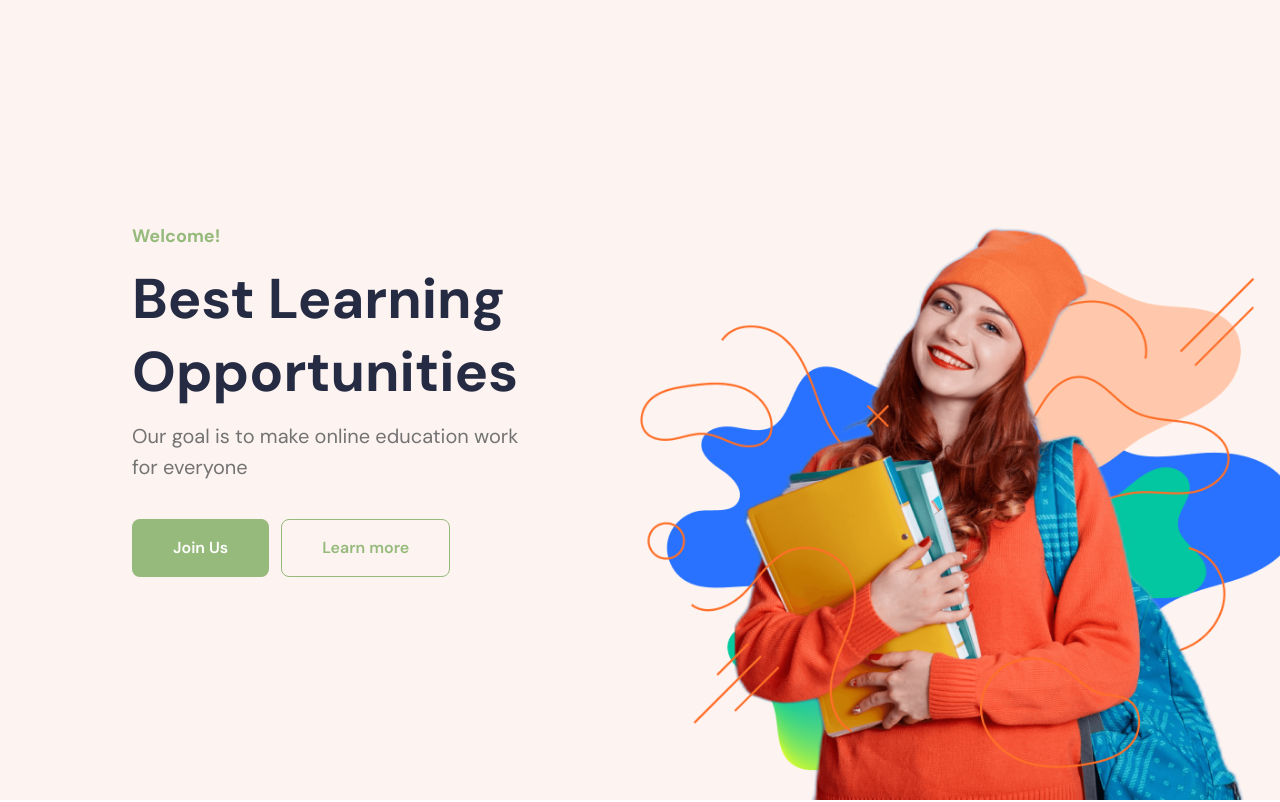
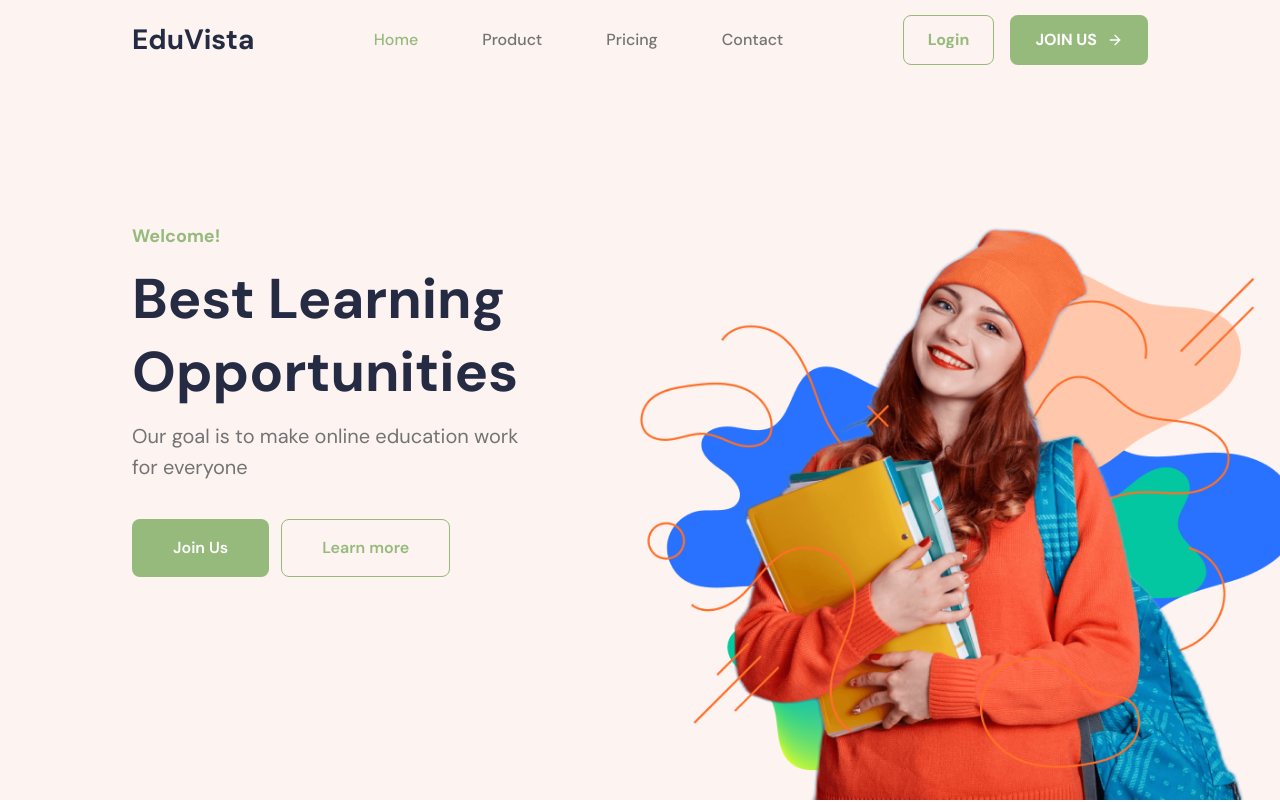
Before and after one commit to pg147/quv-frontend-assignment, a React (Vite) app: page / in a window 1280 px wide. Shown: the top 802 px of the page. Built offline with nearby package versions, Linux system fonts and the light colour scheme.

Commit message:
add: navbar with mobile drawer

```diff
--- a/src/App.tsx
+++ b/src/App.tsx
@@ -1,5 +1,5 @@
 // UI Components
-import { Footer } from "./components";
+import { Footer, Navbar } from "./components";
 
 // Sections
 import HeroSection from "./sections/HeroSection.tsx";
@@ -10,6 +10,8 @@ import InstructorsProfileSection from "./sections/InstructorsProfileSection.tsx"
 export default function App() {
     return(
         <>
+            <Navbar />
+
             <main>
                 <HeroSection />
                 <FeaturesSection />
--- /dev/null
+++ b/src/components/Navbar.tsx
@@ -0,0 +1,189 @@
+// React imports
+import { useState, useEffect } from 'react';
+
+// Mantine UI Components
+import { AppShell, Box, Burger, Button, Drawer, Group, NavLink, Stack, Text, UnstyledButton, } from '@mantine/core';
+
+// Static Data
+import { NAV_LINKS } from "../constants/data.ts";
+
+// Mantine Hooks
+import { useDisclosure, useWindowScroll } from '@mantine/hooks';
+
+// Icons from react-icons library
+import { LuArrowRight } from 'react-icons/lu';
+
+export default function Navbar() {
+    // States to manage drawer visibility
+    const [opened, { toggle, close }] = useDisclosure(false);
+
+    // States to manage active links
+    const [active, setActive] = useState('Home');
+
+    // States to manage scroll behavior
+    const [isScrolled, setIsScrolled] = useState(false);
+    const [scroll] = useWindowScroll();
+
+    useEffect((): void => {
+        setIsScrolled(scroll.y > 50);
+    }, [scroll.y]);
+
+    return (
+        <AppShell
+            header={{ height: { base: 64, lg: 80 } }}
+            padding={0}
+        >
+            {/* Header */}
+            <AppShell.Header
+                px={{ base: 20, lg: 132 }}
+                style={{
+                    backgroundColor: isScrolled ? 'white' : 'transparent',
+                    borderBottom: isScrolled ? '1px solid #f0f0f0' : 'none',
+                    transition: 'background-color 0.3s ease, border-bottom 0.3s ease',
+                }}
+            >
+                <Group h="100%" justify="space-between">
+                    {/* Logo */}
+                    <Text fz={{ base: 24, lg: 28 }} fw={700} c="titleColor.0">
+                        EduVista
+                    </Text>
+
+                    {/* Desktop Navigation */}
+                    <Group gap={64} visibleFrom="md">
+                        {NAV_LINKS.map((link) => (
+                            <UnstyledButton
+                                key={link.label}
+                                onClick={() => setActive(link.label)}
+                            >
+                                <Text
+                                    fz={16}
+                                    fw={500}
+                                    c={active === link.label ? 'primaryColor.0' : 'descriptionColor.0'}
+                                >
+                                    {link.label}
+                                </Text>
+                            </UnstyledButton>
+                        ))}
+                    </Group>
+
+                    {/* Desktop Actions */}
+                    <Group gap={16} visibleFrom="md">
+                        {/* Login Button */}
+                        <Button
+                            h={'fit-content'}
+                            bdrs={8}
+                            px={24}
+                            py={16}
+                            variant="outline"
+                            color="primaryColor.0"
+                            fw={700}
+                            fz={16}
+                        >
+                            Login
+                        </Button>
+
+                        {/* Join Us Button */}
+                        <Button
+                            variant="filled"
+                            color="primaryColor.0"
+                            bdrs={8}
+                            rightSection={<LuArrowRight size={16} />}
+                            h={'fit-content'}
+                            px={24}
+                            py={16}
+                            fw={700}
+                            fz={16}
+                            styles={(theme) => ({
+                                root: {
+                                    backgroundColor: theme.colors.primaryColor[0],
+                                    '&:hover': {
+                                        backgroundColor: theme.colors.primaryColor[2], // Use index 2 or 3 for darker shade
+                                    },
+                                },
+                            })}
+                        >
+                            JOIN US
+                        </Button>
+                    </Group>
+
+                    {/* Mobile Hamburger Menu */}
+                    <Burger
+                        opened={opened}
+                        onClick={toggle}
+                        hiddenFrom="md"
+                        size="md"
+                    />
+                </Group>
+            </AppShell.Header>
+
+            {/* Mobile Drawer */}
+            <Drawer
+                opened={opened}
+                onClose={close}
+                position="left"
+                size="75%"
+                title={
+                    <Text fz={24} fw={700} c="titleColor.0">
+                        EduVista
+                    </Text>
+                }
+                padding="lg"
+                hiddenFrom="md"
+            >
+                <Stack gap={0}>
+                    {NAV_LINKS.map((link) => (
+                        <NavLink
+                            key={link.label}
+                            label={link.label}
+                            color={active === link.label ? 'primaryColor.0' : 'descriptionColor.0'}
+                            active={active === link.label}
+                            onClick={() => {
+                                setActive(link.label);
+                                close();
+                            }}
+                            styles={{
+                                root: {
+                                    borderRadius: 8,
+                                    fontWeight: 600,
+                                    fontSize: 16,
+                                },
+                            }}
+                        />
+                    ))}
+
+                    <Box mt={24}>
+                        <Stack gap={12}>
+                            <Button
+                                variant="outline"
+                                color="primaryColor.0"
+                                fullWidth
+                                h={'fit-content'}
+                                fz={14}
+                                px={24}
+                                py={12}
+                                fw={700}
+                                onClick={close}
+                            >
+                                Login
+                            </Button>
+                            <Button
+                                variant="filled"
+                                color="primaryColor.0"
+                                rightSection={<LuArrowRight size={16} />}
+                                fullWidth
+                                h={'fit-content'}
+                                px={24}
+                                py={12}
+                                fw={700}
+                                fz={14}
+                                onClick={close}
+                            >
+                                JOIN US
+                            </Button>
+                        </Stack>
+                    </Box>
+                </Stack>
+            </Drawer>
+        </AppShell>
+    );
+}
--- a/src/components/index.ts
+++ b/src/components/index.ts
@@ -2,4 +2,5 @@ export { default as SectionHeader } from './ui/SectionHeader.tsx';
 export { default as FeatureCard } from './ui/FeatureCard.tsx';
 export { default as ProfileCarousel } from './ui/ProfileCarousel.tsx';
 
+export { default as Navbar } from './Navbar.tsx';
 export { default as Footer } from './Footer.tsx';
--- a/src/constants/data.ts
+++ b/src/constants/data.ts
@@ -1,4 +1,4 @@
-import type { FeatureCards, FooterContact, FooterSection, ProfileCardData } from "../types/componentTypes.ts";
+import type { FeatureCards, FooterContact, FooterSection, NavLink, ProfileCardData } from "../types/componentTypes.ts";
 
 export const FEATURE_CARDS: FeatureCards[] = [
     {
@@ -103,3 +103,10 @@ export const PROFILE_CARDS: ProfileCardData[] = [
         image: '/assets/users/user-cover-4.webp',
     }
 ];
+
+export const NAV_LINKS: NavLink[] = [
+    { label: 'Home', href: '/' },
+    { label: 'Product', href: '/product' },
+    { label: 'Pricing', href: '/pricing' },
+    { label: 'Contact', href: '/contact' },
+];
--- a/src/sections/HeroSection.tsx
+++ b/src/sections/HeroSection.tsx
@@ -9,7 +9,7 @@ export default function HeroSection() {
         <Box component={'section'} h={'100vh'} bg={'secondaryColor.0'} pos={'relative'} px={{ base: 0, lg: 132 }}>
             {/* Wrapper Container */}
             <Flex
-                py={{ base: 36, lg: 0 }}
+                py={{ base: 112, lg: 0 }}
                 direction={'column'}
                 h={'100%'}
                 justify={{ base: 'flex-start', lg: 'center' }}
--- a/src/types/componentTypes.ts
+++ b/src/types/componentTypes.ts
@@ -31,3 +31,8 @@ export type ProfileCardData = {
     profession: string;
     image: string;
 };
+
+export type NavLink = {
+    label: string;
+    href: string
+};
```
